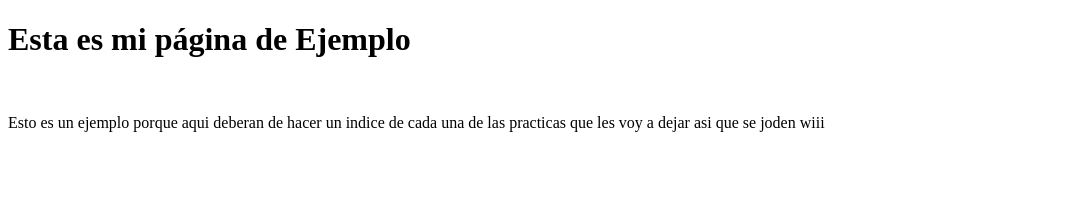
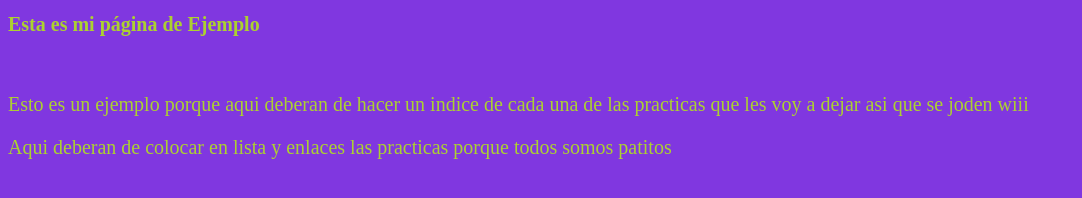
Before and after one commit to demonassit/8SIS1A2023Web, a plain HTML site: page index.html in a window 1280 px wide. Shown: the whole page, without its empty margins (0-1082 px from the left). Drawn offline with Linux system fonts and the light colour scheme.

Commit message:
Agrego css

```diff
--- /dev/null
+++ b/css/style.css
@@ -0,0 +1,7 @@
+*{
+    background-color:rgb(128, 55, 224);
+    color:rgb(172, 209, 48);
+    font-size: 20px;
+    align-items: center;
+    justify-content: center;
+}
--- a/index.html
+++ b/index.html
@@ -5,6 +5,7 @@
     <meta http-equiv="X-UA-Compatible" content="IE=edge">
     <meta name="viewport" content="width=device-width, initial-scale=1.0">
     <title>Ejemplo de Mi Primera Página Web</title>
+    <link rel="stylesheet" href="./css/style.css">
 </head>
 <body>
     <h1>Esta es mi página de Ejemplo</h1>
@@ -14,6 +15,9 @@
             un indice de cada una de las practicas que les voy a dejar
             asi que se joden wiii
         </p>
+        <p>Aqui deberan de colocar en lista y enlaces las
+            practicas porque todos somos patitos
+        </p>
     </div>
 
 </body>
```
